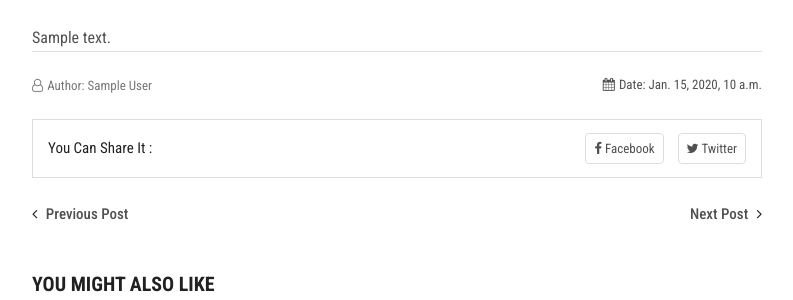
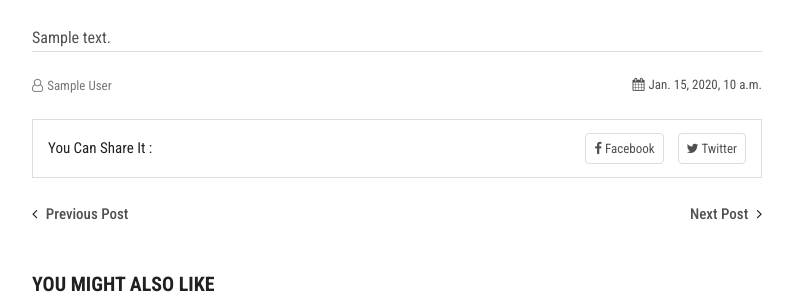
Before and after one commit to FightWithCode/EduwizardTutorials, a Django app: template templates/blogs/blog_detail.html in a window 1280 px wide. Shown: the part 696-996 px from the top of the page, without its empty margins (53-846 px from the left). Run offline with Django 3.2, Linux system fonts and the light colour scheme; the template is opened without the code that fills it: most values are stand-ins (such as "Sample title", 1, 10 or a date in 2020); data that the repository does not hold is empty; some libraries are stand-ins or nearby versions.

Commit message:
From Local-Some Small Changes to Blog

```diff
--- a/templates/blogs/blog_detail.html
+++ b/templates/blogs/blog_detail.html
@@ -33,10 +33,10 @@
                         <div class="row">
                             <div class="col-lg-12 life-style">
                                 <span class="author">
-                                    <a href="#"><i class="fa fa-user-o" aria-hidden="true"></i>Author: {{blog.author}} </a>
+                                    <a href="#"><i class="fa fa-user-o" aria-hidden="true"></i>{{blog.author}} </a>
                                 </span>
                                 <span class="date share-link1">
-                                    <i class="fa fa-calendar" aria-hidden="true"></i>Date: {{blog.date}}
+                                    <i class="fa fa-calendar" aria-hidden="true"></i>{{blog.date}}
                                 </span>
                             </div>
 
```
